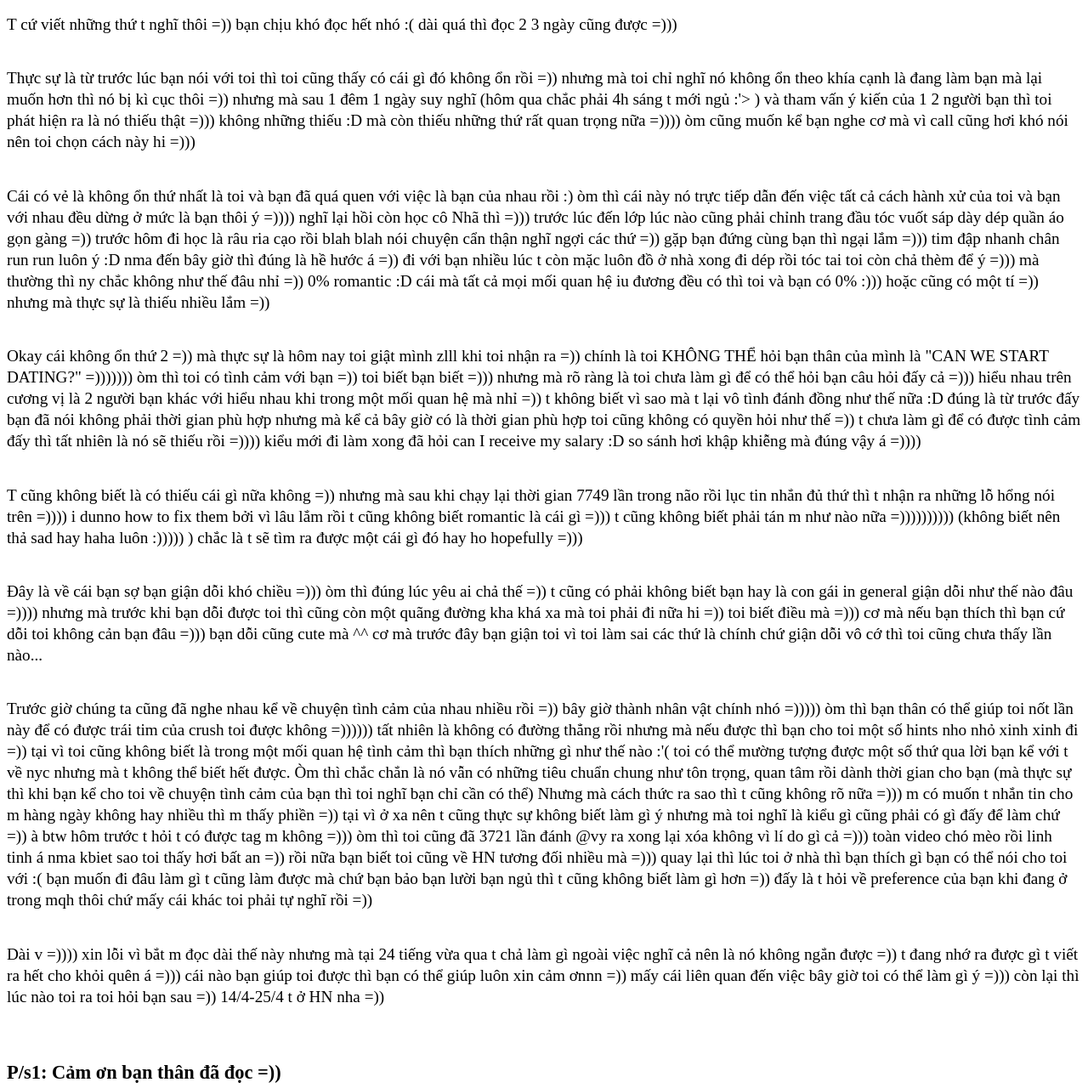
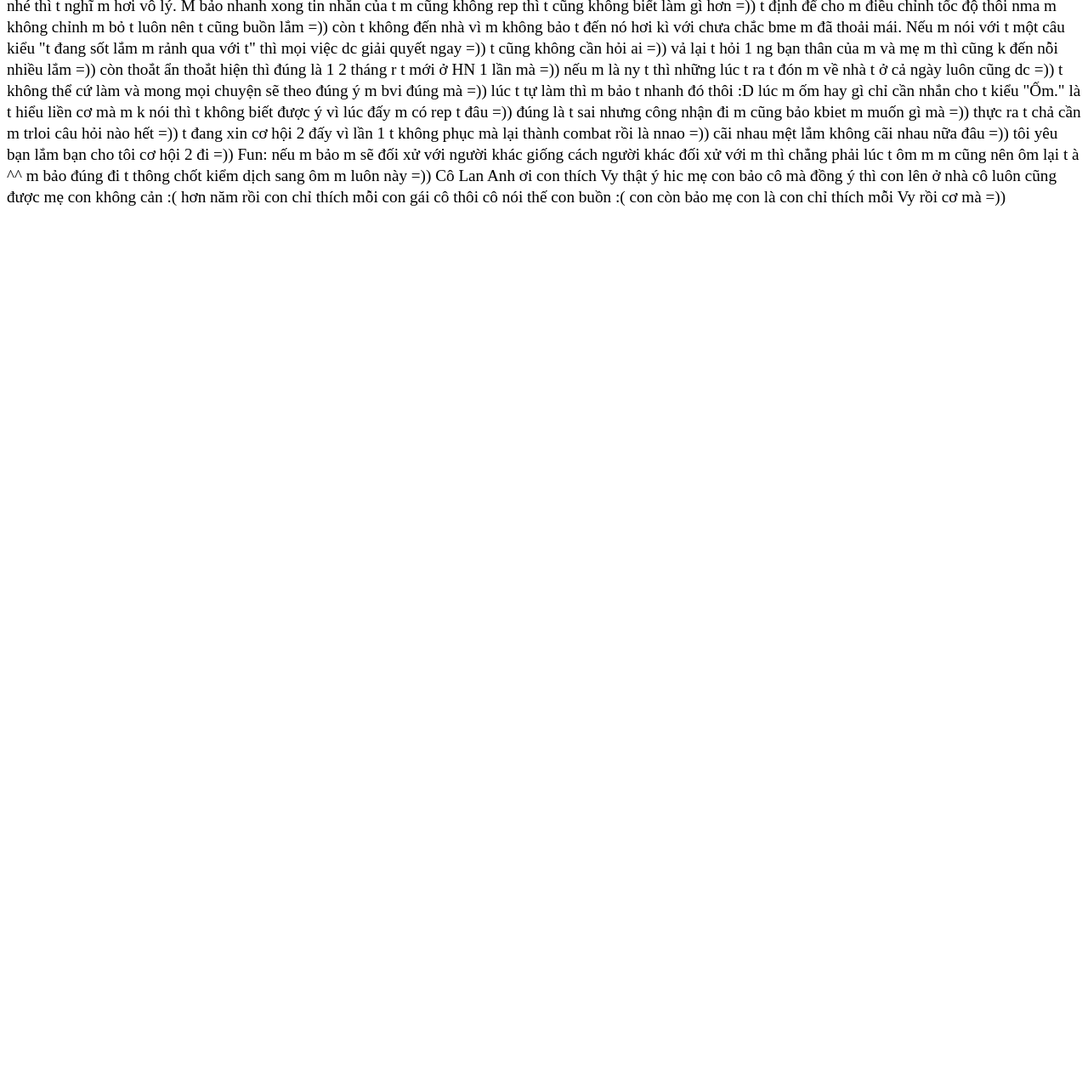
Before and after one commit to LinhBui-rays/Aibietgidau, a plain HTML site: page index.html in a window 1280 px wide. Shown: the part 135-1415 px from the top of the page at 85% size. After the commit the page ends 800 px from the top, so only its background shows below. Drawn offline with Linux system fonts and the light colour scheme.

Commit message:
Update index.html

```diff
--- a/index.html
+++ b/index.html
@@ -8,98 +8,31 @@
     <title>Dunno</title>
 </head>
 <body>
-    <header>
-        <h1>Helluu gud eveningg ^^</h1>
-        <h3>Tâm sự tuổi hồng nè =))</h3>
-    </header>
-        <p>
-            T cứ viết những thứ t nghĩ thôi =)) bạn chịu khó đọc hết nhó :( dài quá thì đọc 2 3 ngày cũng được =)))
-        </p>
-        <p>Thực sự là từ trước lúc bạn nói với toi thì toi cũng thấy có cái gì đó không ổn rồi =))
-            nhưng mà toi chỉ nghĩ nó không ổn theo khía cạnh là đang làm bạn mà lại muốn hơn thì nó bị
-            kì cục thôi =)) nhưng mà sau 1 đêm 1 ngày suy nghĩ (hôm qua chắc phải 4h sáng t mới ngủ :'>
-            ) và tham vấn ý kiến của 1 2 người bạn thì toi phát hiện ra là nó thiếu thật =))) không
-            những thiếu :D mà còn thiếu những thứ rất quan trọng nữa =)))) òm cũng muốn kể bạn nghe
-            cơ mà vì call cũng hơi khó nói nên toi chọn cách này hi =)))
-        </p>
+    <h1> Phản bác nè =))) </h1>
 
-        <p>
-            Cái có vẻ là không ổn thứ nhất là toi và bạn đã quá quen với việc là bạn của nhau rồi :)
-            òm thì cái này nó trực tiếp dẫn đến việc tất cả cách hành xử của toi và bạn với nhau đều
-            dừng ở mức là bạn thôi ý =)))) nghĩ lại hồi còn học cô Nhã thì =))) trước lúc đến lớp
-            lúc nào cũng phải chỉnh trang đầu tóc vuốt sáp dày dép quần áo gọn gàng =)) trước hôm đi
-            học là râu ria cạo rồi blah blah nói chuyện cẩn thận nghĩ ngợi các thứ =)) gặp bạn đứng
-            cùng bạn thì ngại lắm =))) tim đập nhanh chân run run luôn ý :D nma đến bây giờ thì đúng
-            là hề hước á =)) đi với bạn nhiều lúc t còn mặc luôn đồ ở nhà xong đi dép rồi tóc tai toi
-            còn chả thèm để ý =))) mà thường thì ny chắc không như thế đâu nhỉ =))
-            0% romantic :D cái mà tất cả mọi mối quan hệ iu đương đều có thì
-            toi và bạn có 0% :))) hoặc cũng có một tí =)) nhưng mà thực sự là thiếu nhiều lắm =))
+    <p>
+        Thôi tôi sai rồi =)) t tự nguyện hết mà =)) nhưng hôm m gọi t sang nch thì t cũng không nói hết vì t sợ t quá lời
+        mà m lại đang ốm nên t xin phép =)) Thực ra với t nhé thì t nghĩ m hơi vô lý. M bảo nhanh xong tin nhắn của t m
+        cũng không rep thì t cũng không biết làm gì hơn =)) t định để cho m điều chỉnh tốc độ thôi nma m không chỉnh m bỏ
+        t luôn nên t cũng buồn lắm =)) còn t không đến nhà vì m không bảo t đến nó hơi kì với chưa chắc bme m đã thoải mái.
+        Nếu m nói với t một câu kiểu "t đang sốt lắm m rảnh qua với t" thì mọi việc dc giải quyết ngay =)) t cũng không cần
+        hỏi ai =)) vả lại t hỏi  1 ng bạn thân của m và mẹ m thì cũng k đến nỗi nhiều lắm =)) còn thoắt ẩn thoắt hiện thì
+        đúng là 1 2 tháng r t mới ở HN 1 lần mà =)) nếu m là ny t thì những lúc t ra t đón m về nhà t ở cả ngày luôn cũng dc
+        =)) t không thể cứ làm và mong mọi chuyện sẽ theo đúng ý m bvi đúng mà =)) lúc t tự làm thì m bảo t nhanh đó thôi :D
+        lúc m ốm hay gì chỉ cần nhắn cho t kiểu "Ốm." là t hiểu liền cơ mà m k nói thì t không biết được ý vì lúc đấy m có rep
+        t đâu =)) đúng là t sai nhưng công nhận đi m cũng bảo kbiet m muốn gì mà =)) thực ra t chả cần m trloi câu hỏi nào hết
+        =)) t đang xin cơ hội 2 đấy vì lần 1 t không phục mà lại thành combat rồi là nnao =)) cãi nhau mệt lắm không cãi nhau nữa
+        đâu =)) tôi yêu bạn lắm bạn cho tôi cơ hội 2 đi =))
 
-        </p>
+        Fun: nếu m bảo m sẽ đối xử với người khác giống cách người khác đối xử với m thì chẳng phải lúc t ôm m m cũng nên ôm lại t à
+        ^^ m bảo đúng đi t thông chốt kiểm dịch sang ôm m luôn này =))
 
-        <p>
-            Okay cái không ổn thứ 2 =)) mà thực sự là hôm nay toi giật mình zlll khi toi nhận ra =))
-            chính là toi KHÔNG THỂ hỏi bạn thân của mình là "CAN WE START DATING?" =))))))) òm thì toi
-            có tình cảm với bạn =)) toi biết bạn biết =))) nhưng mà rõ ràng là toi chưa làm gì để có thể
-            hỏi bạn câu hỏi đấy cả =))) hiểu nhau trên cương vị là 2 người bạn khác với hiểu nhau khi trong
-            một mối quan hệ mà nhỉ =)) t không biết vì sao mà t lại vô tình đánh đồng như thế nữa :D
-            đúng là từ trước đấy bạn đã nói không phải thời gian phù hợp nhưng
-            mà kể cả bây giờ có là thời gian phù hợp toi cũng không có quyền hỏi như thế =))
-            t chưa làm gì để có được tình cảm đấy thì tất nhiên là nó sẽ thiếu rồi =)))) kiểu mới đi làm xong
-            đã hỏi can I receive my salary :D so sánh hơi khập khiễng mà đúng vậy á =))))
-        </p>
+        Cô Lan Anh ơi con thích Vy thật ý hic mẹ con bảo cô mà đồng ý thì con lên ở nhà cô
+        luôn cũng được mẹ con không cản :( hơn năm rồi con chỉ thích mỗi con gái cô thôi cô
+        nói thế con buồn :( con còn bảo mẹ con là con chỉ thích mỗi Vy rồi cơ mà =))
 
-        <p>
-            T cũng không biết là có thiếu cái gì nữa không =)) nhưng mà sau khi chạy lại thời gian 7749
-            lần trong não rồi lục tin nhắn đủ thứ thì t nhận ra những lỗ hổng nói trên =)))) i dunno how to fix
-            them bởi vì lâu lắm rồi t cũng không biết romantic là cái gì =))) t cũng không biết phải tán m như nào
-            nữa =)))))))))) (không biết nên thả sad hay haha luôn :))))) ) chắc là t sẽ tìm ra được một cái gì đó
-            hay ho hopefully =)))
-        </p>
 
-        <p>
-            Đây là về cái bạn sợ bạn giận dỗi khó chiều =))) òm thì đúng lúc yêu ai chả thế =)) t cũng có phải không
-            biết bạn hay là con gái in general giận dỗi như thế nào đâu =)))) nhưng mà trước khi bạn dỗi được toi thì cũng
-            còn một quãng đường kha khá xa mà toi phải đi nữa hi =)) toi biết điều mà =))) cơ mà nếu bạn thích thì bạn cứ dỗi
-            toi không cản bạn đâu =))) bạn dỗi cũng cute mà ^^ cơ mà trước đây bạn giận toi vì toi làm sai các thứ là chính chứ
-            giận dỗi vô cớ thì toi cũng chưa thấy lần nào...
-        </p>
-
-        <p>
-            Trước giờ chúng ta cũng đã nghe nhau kể về chuyện tình cảm của nhau nhiều rồi =)) bây giờ thành nhân vật
-            chính nhó =))))) òm thì bạn thân có thể giúp toi nốt lần này để có được trái tim của crush toi được không
-            =)))))) tất nhiên là không có đường thẳng rồi nhưng mà nếu được thì bạn cho toi một số hints nho nhỏ xinh
-            xinh đi =)) tại vì toi cũng không biết là trong một mối quan hệ tình cảm thì bạn thích những gì như thế nào
-            :'( toi có thể mường tượng được một số thứ qua lời bạn kể với t về nyc nhưng mà t không thể biết hết được.
-            Òm thì chắc chắn là nó vẫn có những tiêu chuẩn chung như tôn trọng, quan tâm rồi dành thời gian cho bạn (mà thực sự thì
-            khi bạn kể cho toi về chuyện tình cảm của bạn thì toi nghĩ bạn chỉ cần có thể) Nhưng mà cách thức ra sao thì
-            t cũng không rõ nữa =))) m có muốn t nhắn tin cho m hàng ngày không hay nhiều thì m thấy phiền =)) tại vì ở xa
-            nên t cũng thực sự không biết làm gì ý nhưng mà toi nghĩ là kiểu gì cũng phải có gì đấy để làm chứ =)) à btw hôm
-            trước t hỏi t có được tag m không =))) òm thì toi cũng đã 3721 lần đánh @vy ra xong lại xóa không vì lí do gì cả =)))
-            toàn video chó mèo rồi linh tinh á nma kbiet sao toi thấy hơi bất an =)) rồi nữa bạn biết toi cũng về HN tương đối
-            nhiều mà =))) quay lại thì lúc toi ở nhà thì bạn thích gì bạn có thể nói cho toi với :( bạn muốn đi đâu làm gì t cũng
-            làm được mà chứ bạn bảo bạn lười bạn ngủ thì t cũng không biết làm gì hơn =)) đấy là t hỏi về preference của bạn khi đang
-            ở trong mqh thôi chứ mấy cái khác toi phải tự nghĩ rồi =))
-        </p>
-
-        <p>
-            Dài v =)))) xin lỗi vì bắt m đọc dài thế này nhưng mà tại 24 tiếng vừa qua t chả làm gì ngoài việc nghĩ cả nên là nó không
-            ngắn được =)) t đang nhớ ra được gì t viết ra hết cho khỏi quên á =))) cái nào bạn giúp toi được thì bạn có thể giúp luôn xin cảm ơnnn =))
-            mấy cái liên quan đến việc bây giờ toi có thể làm gì ý =))) còn lại thì lúc nào toi ra toi hỏi bạn sau =)) 14/4-25/4 t ở HN nha =))
-        </p>
-    <h3>
-        <p>P/s1: Cảm ơn bạn thân đã đọc =))</p>
-
-        <p>P/s2: Yêu cậu ^^</p>
-
-        <p>P/s3: Tự nhiên gửi toi cái tay bạn làm toi nhớ cái tay bạn zll :(</p>
-
-        <p>P/s4: Rất mong chờ đến ngày bạn dỗi toi =))</p>
-
-        <p>P/s5: Nếu bạn có gì để kể toi thì bạn cứ nói nhó =)) nhỏ nhặt mấy cũng được ví dụ như bạn mở chai nước hông được ý =))
-            thấy dr của bạn vui lắm =)))
-        </p>
-    </h3>
+    </p>
 
 
 </body>
```
